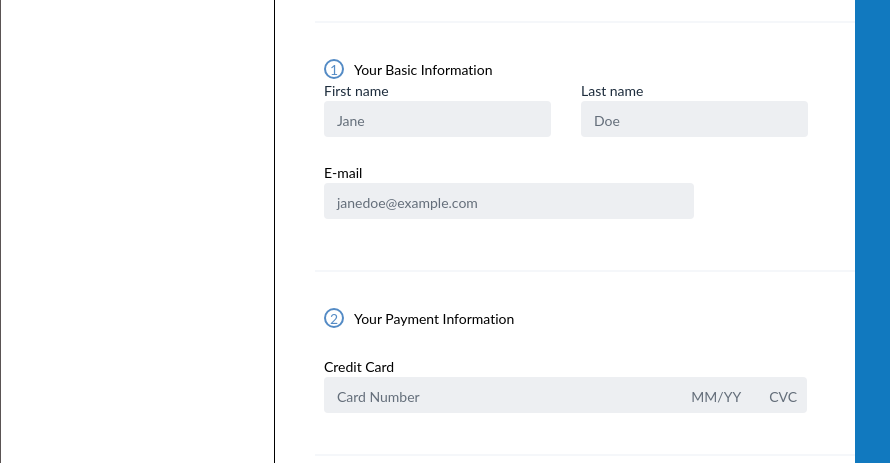
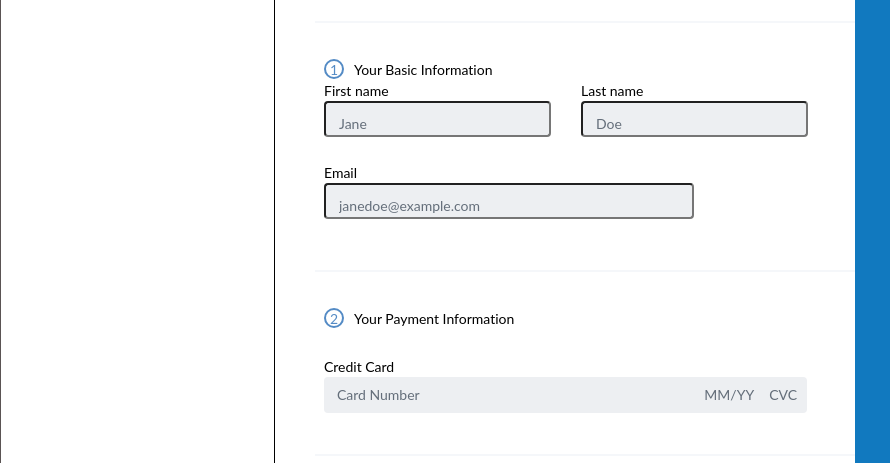
Before and after one commit to SixtusNnanna/altschool-Assignment3, a plain HTML site: page index.html in a window 1280 px wide. Shown: the part 297-760 px from the top of the page, 0-890 px from the left. Drawn offline with Linux system fonts and the light colour scheme.

Commit message:
update on inputs

```diff
--- a/index.css
+++ b/index.css
@@ -201,22 +201,32 @@ div.name{
 
 
 }
-div.name > div.label > p{
-    color: #1D2C3C
+div.label{
+    display: flex;
+    flex-direction: column;
+}
+input::placeholder, .cardish > p{
+    color: #646E7A;
+    font-family: Lato;
+    font-size: 14px;
+    font-style: normal;
+    font-weight: 400;
+    line-height: normal;
 }
 
-div.placeholder{
+input#email{
+    width: 370px;
+    height: 36px;
+}
+input {
 
+    color: #646E7A;
+    padding-left: 13px;
+    padding-top: 9px;
     width: 227px;
     height: 36px;
     border-radius: 4px;
     background-color: #EDEFF2;
-}
-div.placeholder > p{
-
-    color: #646E7A;
-    padding-left: 13px;
-    padding-top: 9px;
 
 }
 li{
@@ -236,6 +246,15 @@ div.credit-card{
         padding-left: 13px;
 
     }
+}
+.cardish{
+    color: #646E7A;
+    padding-left: 13px;
+    padding-top: 9px;
+    width: 227px;
+    height: 36px;
+    border-radius: 4px;
+    background-color: #EDEFF2;
 }
 div#card{
     display: flex;
--- a/index.html
+++ b/index.html
@@ -47,30 +47,21 @@
                         </div>
                         <div class="name">
                             <div class="label">
-                                <p> First name</p>
-                                <div class="placeholder">
-                                    <p>
-                                        Jane
-                                    </p>
-                                </div>
+                                <label> First name</label>
+                                <input type="text"  placeholder="Jane">
 
                             </div>
                             <div class="label">
-                                <p> Last name</p>
-                                <div class="placeholder">
-                                    <p>
-                                        Doe
-                                    </p>
-                                </div>
+                                <label> Last name</label>
+                                <input type="text"  placeholder="Doe">
                             </div>
                         </div>
                         <div class="email">
-                            <p> E-mail</p>
-                            <div class="placeholder" id="email">
-                                <p>
-                                    janedoe@example.com
-                                </p>
+                            <div class="label">
+                                <label for="email"> Email</label>
+                                <input type="email"  id="email" placeholder="janedoe@example.com">
                             </div>
+
                         </div>
                     </li>
                     <li>
@@ -87,7 +78,7 @@
 
                         <div class="credit-card">
                             <p> Credit Card </p>
-                            <div class="placeholder" id="card">
+                            <div class="cardish" id="card">
                                 <p>
                                     Card Number
                                 </p>
```
Also changed, not shown: 1 other file.
